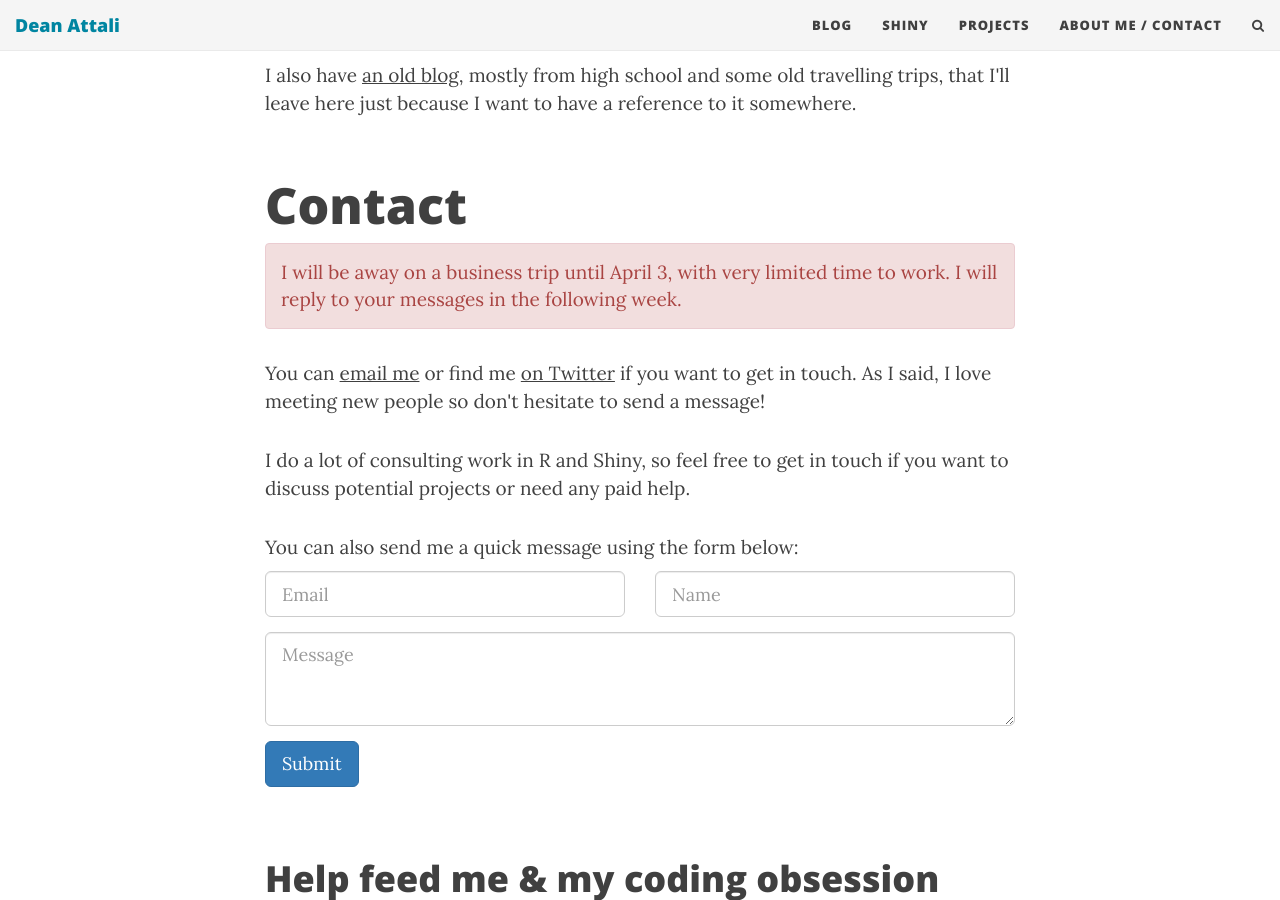
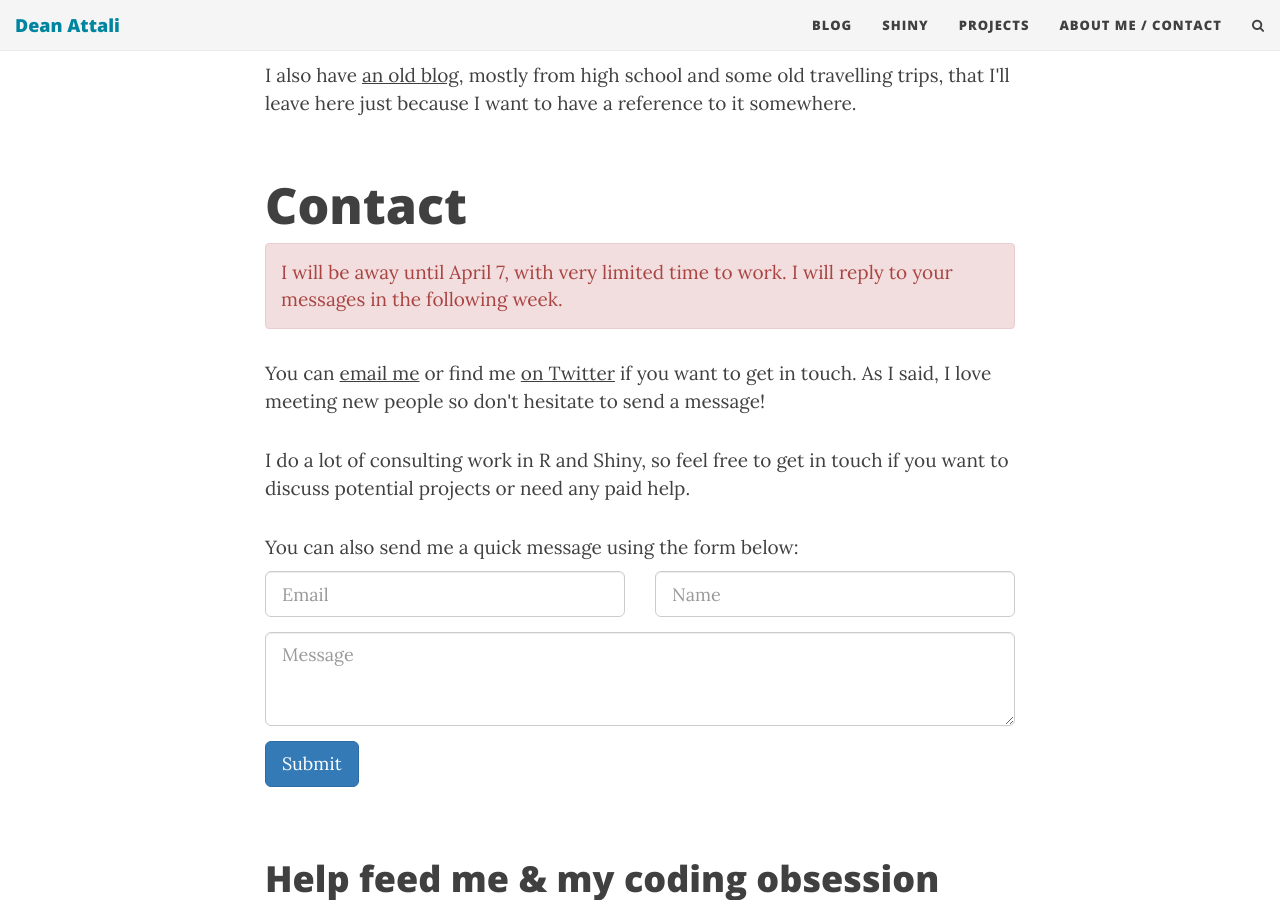
Before and after one commit to daattali/daattali.github.io, a Jekyll site: the page built from aboutme.html, in a window 1280 px wide and 900 px high, scrolled down 964 px. Built offline with Jekyll 4.4.1, drawn with Linux system fonts in a browser that asks for light colours; nearby versions of some CDN libraries.

Commit message:
update OOO message

```diff
--- a/aboutme.html
+++ b/aboutme.html
@@ -54,7 +54,7 @@ Grew up in <i>Tel Aviv, Israel</i>, moved to <i>Toronto, Canada</i> during my te
 <h1 id="contact">Contact</h1>
 
 <div class="alert alert-danger" role="alert">
-I will be away on a business trip until April 3, with very limited time to work. I will reply to your messages in the following week.
+I will be away until April 7, with very limited time to work. I will reply to your messages in the following week.
 </div>
 
 <p>You can <a href="mailto:dean@attalitech.com?subject=Hello from deanattali.com">email me</a> or find me <a href="https://twitter.com/daattali">on Twitter</a> if you want to get in touch. As I said, I love meeting new people so don't hesitate to send a message!</p>
```
